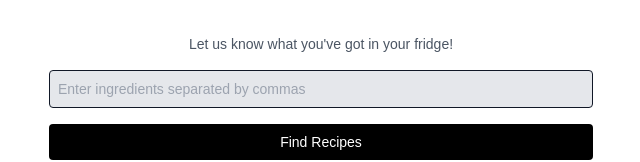
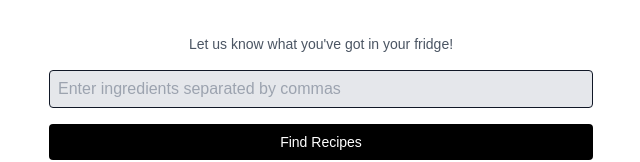
Before and after one commit to KGrim23/dinner-bot-app, a Next.js app: page / in a window 1280 px wide. Shown: the part 186-348 px from the top of the page, without its empty margins (319-959 px from the left). Built offline with nearby package versions, Linux system fonts and the light colour scheme.

Commit message:
input field font size to 16px

```diff
--- a/app/components/RecipeForm.js
+++ b/app/components/RecipeForm.js
@@ -56,6 +56,7 @@ export default function RecipeForm({
         onChange={(e) => setIngredients(e.target.value)}
         placeholder="Enter ingredients separated by commas"
         className="w-full text-gray-600 p-2 border border-gray-900 bg-gray-200 rounded mb-4"
+        style={{ fontSize: "16px" }}
       />
       <button
         type="submit"
```
